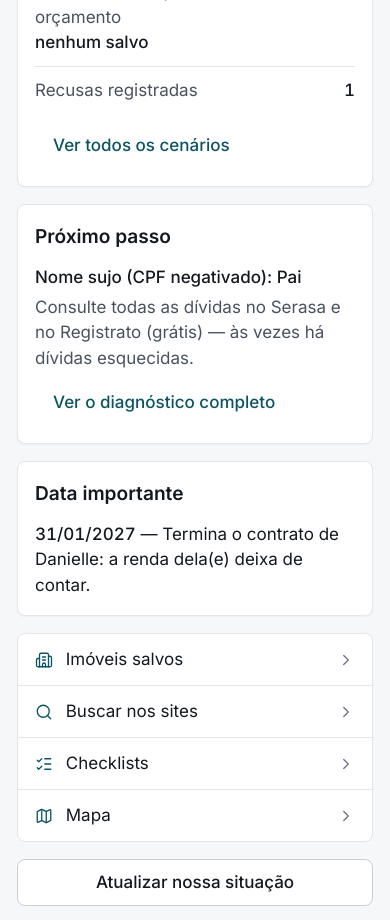
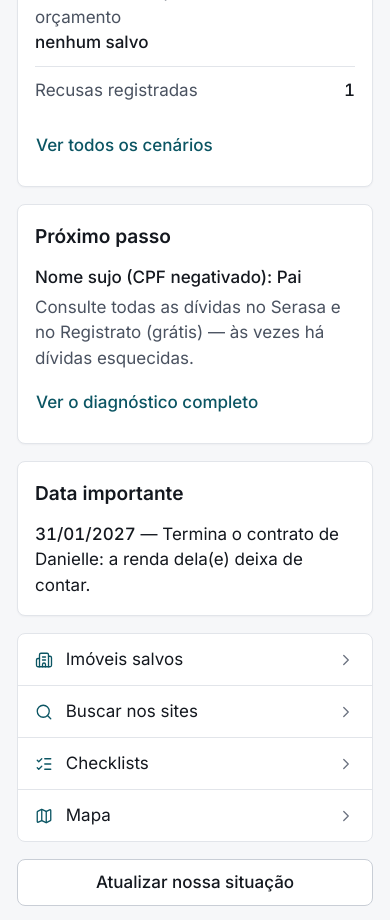
Before and after one commit to PepeHenrque/apts, a Next.js app: page / in a window 390 px wide. Shown: the part 1120-2040 px from the top of the page. Built offline with nearby package versions, Linux system fonts and the light colour scheme; no server answers.

Commit message:
fix(visual): botões discretos sem recuo; docs da etapa 2.1 e cópia do pedido

```diff
--- a/src/app/diagnostico/page.tsx
+++ b/src/app/diagnostico/page.tsx
@@ -31,7 +31,7 @@ export default function PaginaDiagnostico() {
       {d.recusas.total > 0 && (
         <Cartao titulo="O que dizem as recusas">
           <p className="">{d.recusas.frase}</p>
-          <BotaoLink href="/situacao/recusas" variante="discreto" className="mt-1 px-0">
+          <BotaoLink href="/situacao/recusas" variante="discreto" className="mt-1">
             Ver todas as recusas
           </BotaoLink>
         </Cartao>
--- a/src/app/entrar/page.tsx
+++ b/src/app/entrar/page.tsx
@@ -137,7 +137,7 @@ export default function PaginaEntrar() {
               {enviando ? "Conferindo…" : "Entrar com o código"}
             </Botao>
           </form>
-          <Botao variante="discreto" className="mt-2 px-0" onClick={() => setEtapa("email")}>
+          <Botao variante="discreto" className="mt-2" onClick={() => setEtapa("email")}>
             Usar outro e-mail ou reenviar
           </Botao>
           <p className="mt-2 text-texto-2">
--- a/src/app/page.tsx
+++ b/src/app/page.tsx
@@ -77,7 +77,7 @@ export default function Inicio() {
               />
               <Valor rotulo="Recusas registradas" valor={d.recusas.total} />
             </dl>
-            <BotaoLink href="/simulador" variante="discreto" className="mt-2 px-0">
+            <BotaoLink href="/simulador" variante="discreto" className="mt-2">
               Ver todos os cenários
             </BotaoLink>
           </Cartao>
@@ -88,7 +88,7 @@ export default function Inicio() {
             <Cartao titulo="Próximo passo">
               <p className="font-medium">{proximo.titulo}</p>
               <p className="mt-1 text-texto-2">{proximo.oQueFazer[0]}</p>
-              <BotaoLink href="/diagnostico" variante="discreto" className="mt-2 px-0">
+              <BotaoLink href="/diagnostico" variante="discreto" className="mt-2">
                 Ver o diagnóstico completo
               </BotaoLink>
             </Cartao>
--- a/src/components/ui.tsx
+++ b/src/components/ui.tsx
@@ -29,7 +29,7 @@ const CLASSES_VARIANTE: Record<Variante, string> = {
 };
 
 export function classesBotao(variante: Variante = "primario", extra = ""): string {
-  return `inline-flex min-h-11 items-center justify-center gap-2 rounded-md border px-4 py-2 text-base font-medium transition-colors disabled:cursor-not-allowed disabled:opacity-50 lg:min-h-10 ${CLASSES_VARIANTE[variante]} ${extra}`;
+  return `inline-flex min-h-11 items-center justify-center gap-2 rounded-md border py-2 text-base font-medium transition-colors disabled:cursor-not-allowed disabled:opacity-50 lg:min-h-10 ${variante === "discreto" ? "px-0" : "px-4"} ${CLASSES_VARIANTE[variante]} ${extra}`;
 }
 
 export function Botao({
```
Also changed, not shown: 2 other files (tests, documents, lock files or other folders).
